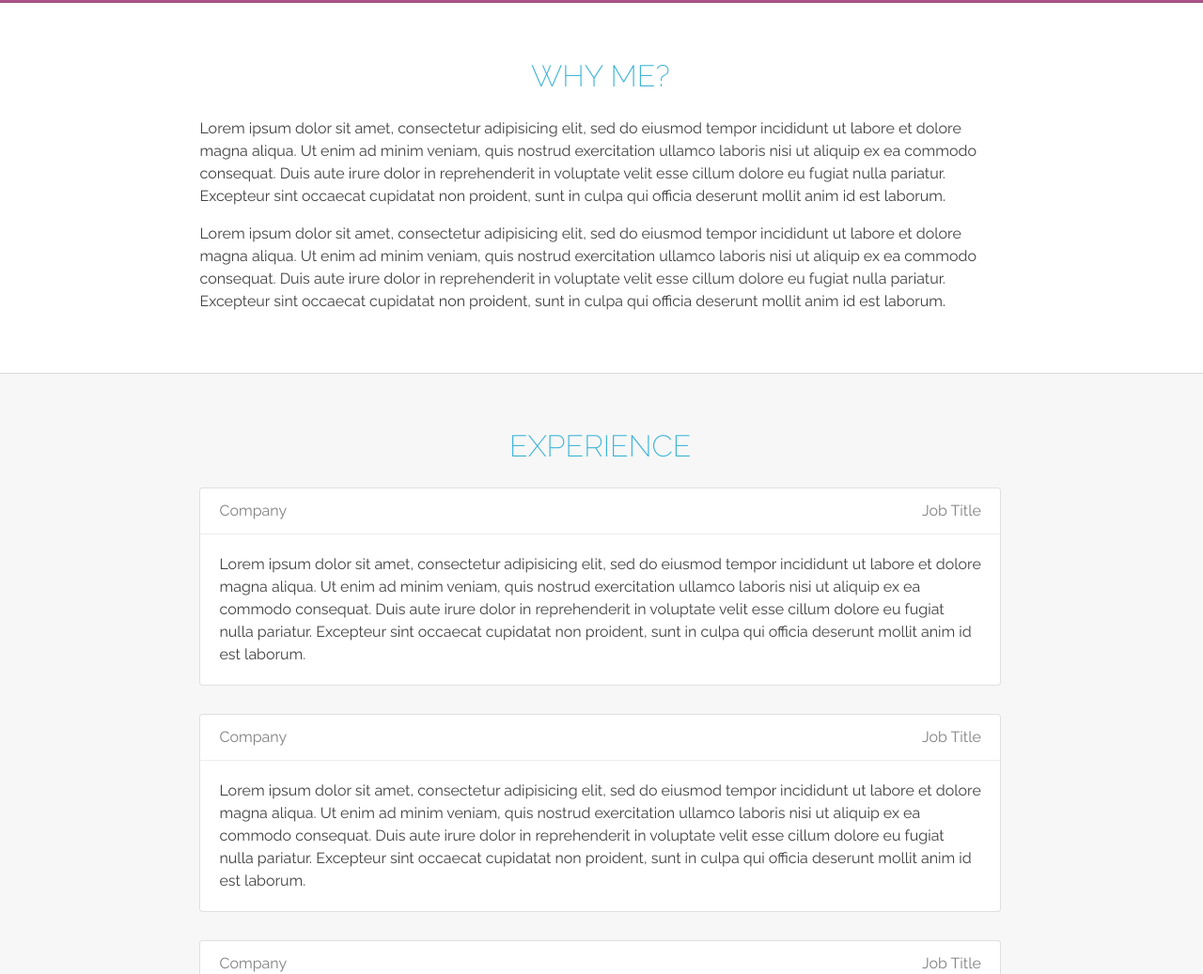
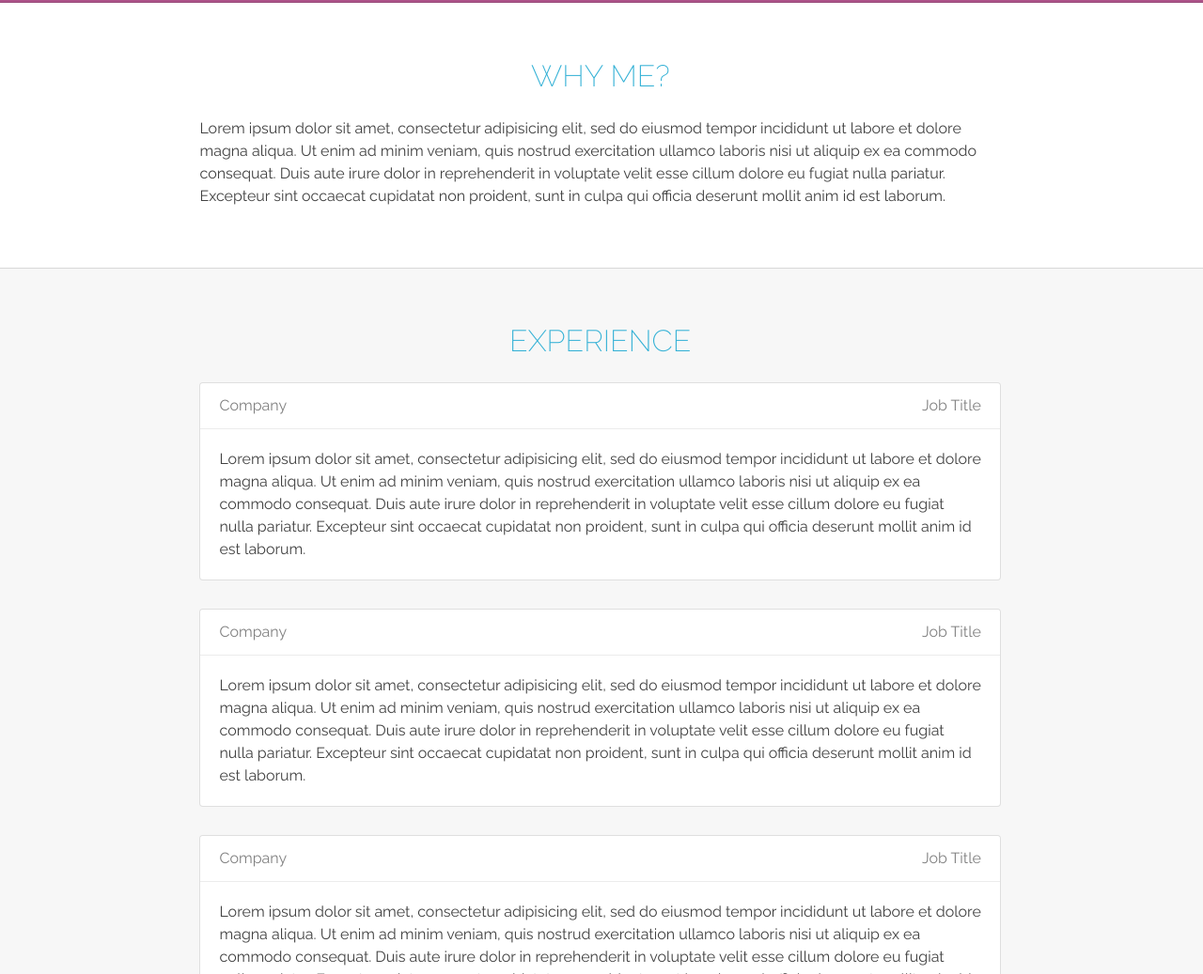
Before and after one commit to CharlesDeFarias/Personal-site, a plain HTML site: page index.html in a window 1280 px wide. Shown: the part 797-1834 px from the top of the page at 94% size. Drawn offline with Linux system fonts and the light colour scheme.

Commit message:
fixed readme, minor html changes

```diff
--- a/index.html
+++ b/index.html
@@ -8,7 +8,6 @@
     <link rel="stylesheet" href="https://maxcdn.bootstrapcdn.com/font-awesome/4.7.0/css/font-awesome.min.css">
   </head>
   <body>
-
 <!-- BEGIN NAVBAR -->
     <div class="navbar">
       <a href="#about">About</a>
@@ -19,14 +18,12 @@
       <a href="#contact">Contact</a>
     </div>
 <!-- END NAVBAR -->
-
     <div class="container">
-
 <!-- HEADER -->
       <div class="jumbotron">
         <div class="jumbotron-text">
           <h1>Charles De Farias</h1>
-          <p>Full-Stack Web Developer in Boston, Ma intent on becoming a world-class engineer that changes the world.</p>
+          <p>Full-Stack Web Developer in Boston, Ma intent on becoming a world-class engineer that changes the world. </p>
         </div>
         <div class="jumbotron-social">
           <ul class="ul-social">
@@ -56,13 +53,11 @@
           </div>
           <div class="content-body">
             <p>Lorem ipsum dolor sit amet, consectetur adipisicing elit, sed do eiusmod tempor incididunt ut labore et dolore magna aliqua. Ut enim ad minim veniam, quis nostrud exercitation ullamco laboris nisi ut aliquip ex ea commodo consequat. Duis aute irure dolor in reprehenderit in voluptate velit esse cillum dolore eu fugiat nulla pariatur. Excepteur sint occaecat cupidatat non proident, sunt in culpa qui officia deserunt mollit anim id est laborum.</p>
-            <p>Lorem ipsum dolor sit amet, consectetur adipisicing elit, sed do eiusmod tempor incididunt ut labore et dolore magna aliqua. Ut enim ad minim veniam, quis nostrud exercitation ullamco laboris nisi ut aliquip ex ea commodo consequat. Duis aute irure dolor in reprehenderit in voluptate velit esse cillum dolore eu fugiat nulla pariatur. Excepteur sint occaecat cupidatat non proident, sunt in culpa qui officia deserunt mollit anim id est laborum.</p>
           </div>
         </div>
         <div class="side-content"></div>
       </div>
 <!-- END ABOUT -->
-
 <!-- BEGIN EXPERIENCE -->
       <div class="row">
         <div class="side-content"></div>
@@ -81,9 +76,7 @@
                 <p>Lorem ipsum dolor sit amet, consectetur adipisicing elit, sed do eiusmod tempor incididunt ut labore et dolore magna aliqua. Ut enim ad minim veniam, quis nostrud exercitation ullamco laboris nisi ut aliquip ex ea commodo consequat. Duis aute irure dolor in reprehenderit in voluptate velit esse cillum dolore eu fugiat nulla pariatur. Excepteur sint occaecat cupidatat non proident, sunt in culpa qui officia deserunt mollit anim id est laborum.</p>
               </div>
             </div>
-
 <!-- CARD #2 -->
-
             <div class="card">
               <div class="card-header">
                 <h4>Company <span class="job-title">Job Title</span></h4>
@@ -92,9 +85,7 @@
                 <p>Lorem ipsum dolor sit amet, consectetur adipisicing elit, sed do eiusmod tempor incididunt ut labore et dolore magna aliqua. Ut enim ad minim veniam, quis nostrud exercitation ullamco laboris nisi ut aliquip ex ea commodo consequat. Duis aute irure dolor in reprehenderit in voluptate velit esse cillum dolore eu fugiat nulla pariatur. Excepteur sint occaecat cupidatat non proident, sunt in culpa qui officia deserunt mollit anim id est laborum.</p>
               </div>
             </div>
-
     <!-- CARD #3 -->
-
             <div class="card">
               <div class="card-header">
                 <h4>Company <span class="job-title">Job Title</span></h4>
@@ -108,7 +99,6 @@
         <div class="side-content"></div>
       </div>
 <!-- END EXPERIENCE -->
-
 <!-- BEGIN EDUCATION -->
       <div class="row white box-shadow">
         <div class="side-content"></div>
```
Also changed, not shown: 1 other file. Lines whose indentation alone changed are shown as unchanged.
